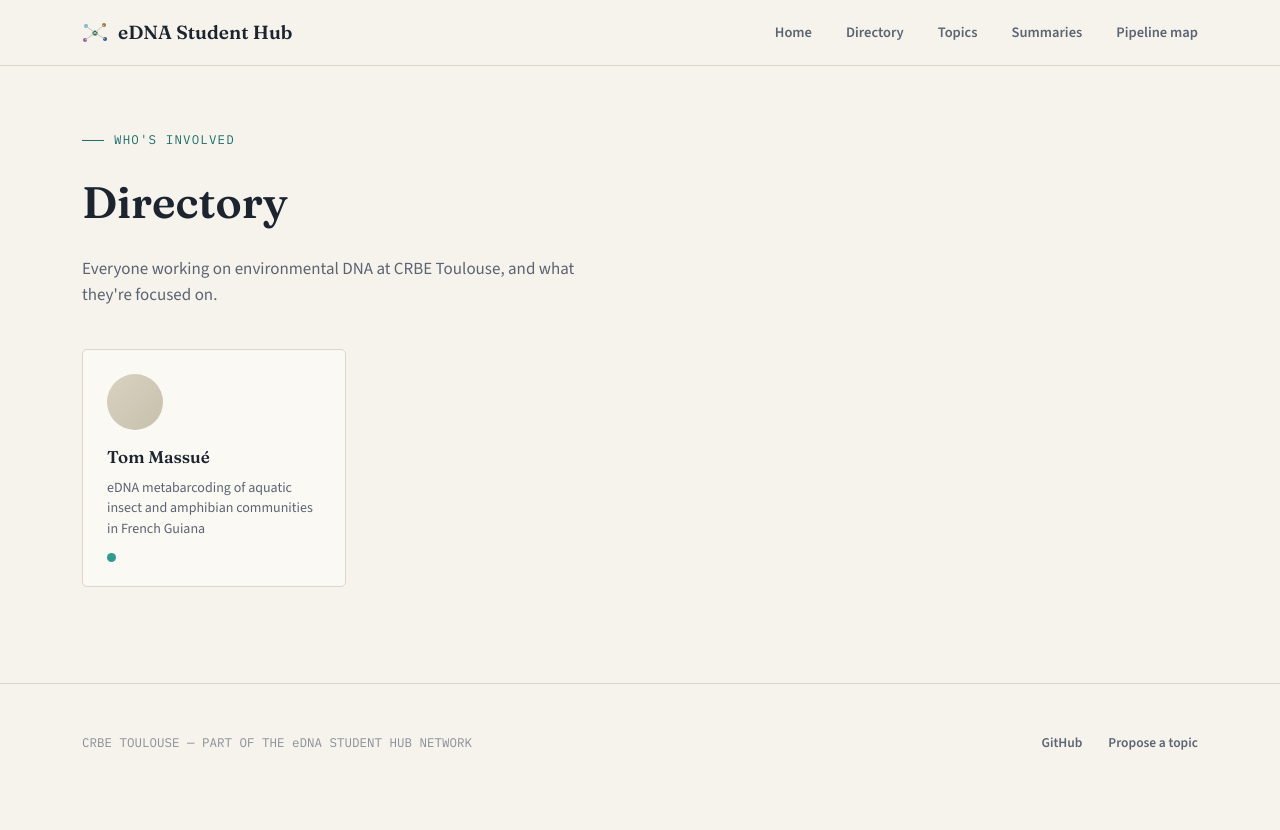
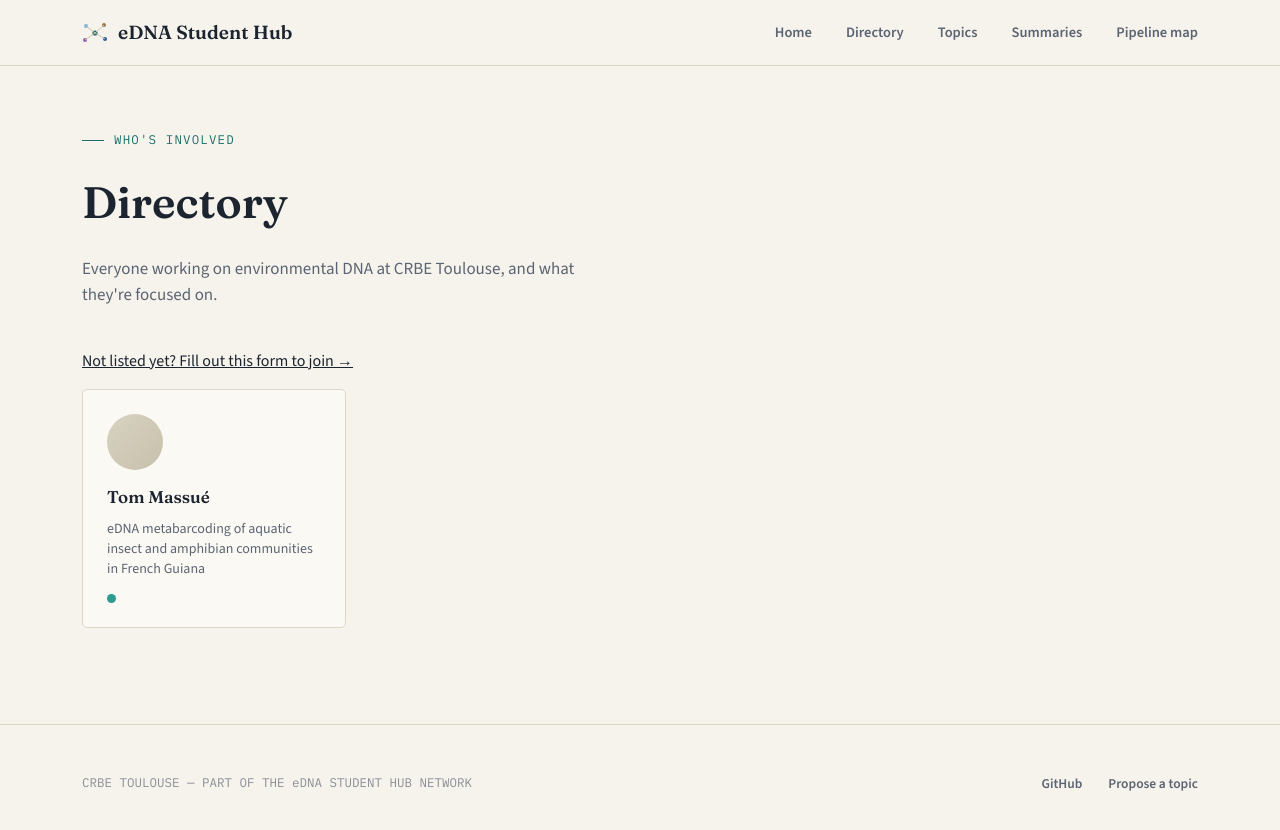
Before and after one commit to eDNA-Student-Hub/CRBE-Toulouse, a Jekyll site: the page built from directory.md, in a window 1280 px wide. Shown: the top 830 px of the page. Built offline with Jekyll 4.4.1, drawn with Linux system fonts in a browser that asks for light colours.

Commit message:
Update directory.md

```diff
--- a/directory.md
+++ b/directory.md
@@ -7,6 +7,7 @@ permalink: /directory/
 <div class="eyebrow">Who's involved</div>
 <h1>Directory</h1>
 <p>Everyone working on environmental DNA at CRBE Toulouse, and what they're focused on.</p>
+<p><a href="https://docs.google.com/forms/d/e/1FAIpQLSfqFDzKeap8hiRMraCo3jbCdAKmVvMrIlTubhgIG-Av5toq5Q/viewform?usp=dialog">Not listed yet? Fill out this form to join →</a></p>
 
 <div class="member-grid">
 {% for member in site.membres %}
```
